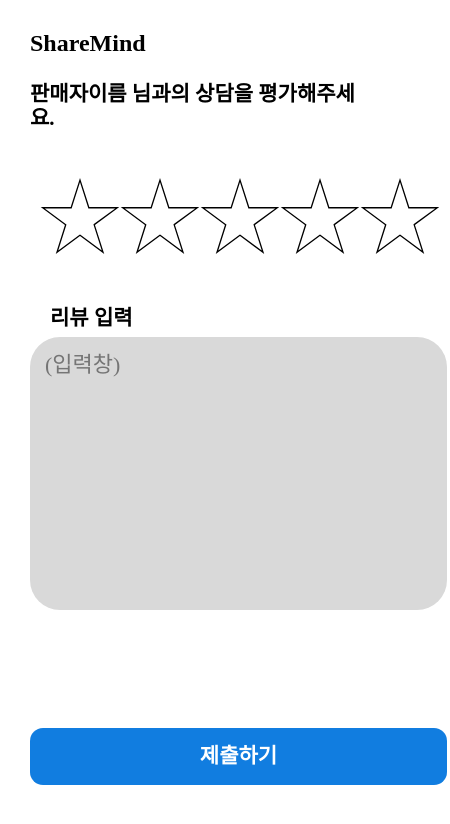
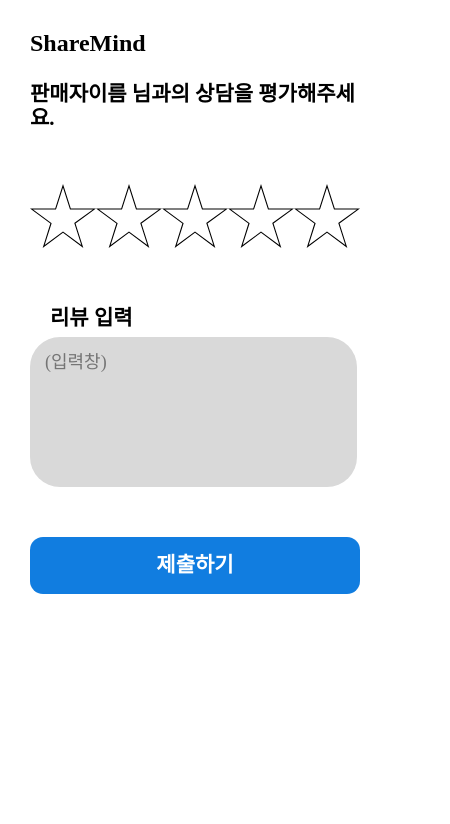
Before and after one commit to rmdnps10/sharemind-client, a React (Create React App) app: page /rating in a window 390 px wide. Shown: the top 824 px of the page, 450 px wide, since content can reach past the window. Built offline with nearby package versions, Linux system fonts and the light colour scheme; a web font is replaced by a local one.

Commit message:
fix: 반응형 처리 완료 (#7)

```diff
--- a/src/components/CounselLink/CounselLinkHeader.tsx
+++ b/src/components/CounselLink/CounselLinkHeader.tsx
@@ -20,7 +20,12 @@ export const HeaderText = styled.div`
   font-weight: 700;
 `;
 const HeaderSubText = styled.div`
-  font-size: 2.1rem;
   font-weight: 700;
   margin-bottom: 2.4rem;
+  @media (max-width: 767px) {
+    font-size: 1.8rem;
+  }
+  @media (min-width: 768px) {
+    font-size: 2.1rem;
+  }
 `;
--- a/src/components/CounselLink/PwInput.tsx
+++ b/src/components/CounselLink/PwInput.tsx
@@ -14,8 +14,8 @@ export const PwInput = () => {
     <PwInputContainer>
       <form onSubmit={handleOnSubmit}>
         <Input
-          width="41.7rem"
-          height="7.4rem"
+          width="100%"
+          height="6.4rem"
           fontSize="2.2rem"
           startPoint="2rem"
           value={input}
@@ -28,4 +28,10 @@ export const PwInput = () => {
 const PwInputContainer = styled.div`
   display: flex;
   flex-direction: column;
+  @media (max-width: 767px) {
+    width: 100%;
+  }
+  @media (min-width: 768px) {
+    width: 41.7rem;
+  }
 `;
--- a/src/components/Payment/PaymentContent.tsx
+++ b/src/components/Payment/PaymentContent.tsx
@@ -33,4 +33,10 @@ const PaymentContentContainer = styled.div`
 const ContentText = styled.div`
   font-size: 2.1rem;
   font-weight: 700;
+  @media (max-width: 767px) {
+    font-size: 1.8rem;
+  }
+  @media (min-width: 768px) {
+    font-size: 2.1rem;
+  }
 `;
--- a/src/components/Rating/RatingReview.tsx
+++ b/src/components/Rating/RatingReview.tsx
@@ -7,7 +7,7 @@ export const RatingReview = () => {
   //별점 number
   const [starRating, setStarRating] = useState(0);
   const [review, setReview] = useState('');
-  const handleOnChange = (e: React.ChangeEvent<HTMLInputElement>) => {
+  const handleOnChange = (e: React.ChangeEvent<HTMLTextAreaElement>) => {
     setReview(e.target.value);
   };
   const handleOnSubmit = (e: React.FormEvent<HTMLFormElement>) => {
@@ -26,14 +26,14 @@ export const RatingReview = () => {
     <RatingReviewContainer>
       <StarRate starRating={starRating} setStarRating={setStarRating} />
       <RatingText>리뷰 입력</RatingText>
-      <form onSubmit={handleOnSubmit}>
+      <form onSubmit={handleOnSubmit} className="form-review">
         <StyledTextArea
           value={review}
           onChange={handleOnChange}
           placeholder="(입력창)"
         />
         <Space />
-        <Button type="submit" width="41.7rem" height="5.7rem" fontSize="2.1rem">
+        <Button type="submit" width="100%" height="5.7rem" fontSize="2.1rem">
           제출하기
         </Button>
       </form>
@@ -42,6 +42,11 @@ export const RatingReview = () => {
 };
 const RatingReviewContainer = styled.div`
   margin-top: 4.8rem;
+  .form-review {
+    display: flex;
+    flex-direction: column;
+    align-items: start;
+  }
 `;
 const RatingText = styled.div`
   font-size: 2.1rem;
@@ -50,22 +55,32 @@ const RatingText = styled.div`
   margin-bottom: 0.7rem;
 `;
 const StyledTextArea = styled.textarea`
-  width: 38.7rem;
-  height: 24.3rem;
+  @media (max-width: 767px) {
+    width: 90%;
+    height: 12rem;
+  }
+  @media (min-width: 768px) {
+    width: 38.7rem;
+    height: 24.3rem;
+  }
   border: none;
   outline: none;
   background-color: #d9d9d9;
   border-radius: 3rem;
   resize: none;
   padding: 1.5rem;
-
   font-family: 'NanumGothic';
-  font-size: 2.2rem;
+  font-size: 1.8rem;
   font-weight: 700;
   &::placeholder {
     font-weight: 400;
   }
 `;
 const Space = styled.div`
-  height: 11.5rem;
+  @media (max-width: 767px) {
+    height: 5rem;
+  }
+  @media (min-width: 768px) {
+    height: 24.3rem;
+  }
 `;
--- a/src/components/Rating/StarRate.tsx
+++ b/src/components/Rating/StarRate.tsx
@@ -33,16 +33,31 @@ export const StarRate = ({ starRating, setStarRating }: StarRateProps) => {
 const StarRateContainer = styled.div`
   display: flex;
   justify-content: center;
-  width: 42rem;
+  @media (max-width: 767px) {
+    width: 100%;
+  }
+  @media (min-width: 768px) {
+    width: 42rem;
+  }
   margin-bottom: 5.2rem;
 `;
 const StarIcon = styled(Star)`
-  width: 8rem;
+  @media (max-width: 767px) {
+    width: 100%;
+  }
+  @media (min-width: 768px) {
+    width: 8rem;
+  }
   height: 7.6rem;
   cursor: pointer;
 `;
 const EmptyStarIcon = styled(EmptyStar)`
-  width: 8rem;
+  @media (max-width: 767px) {
+    width: 100%;
+  }
+  @media (min-width: 768px) {
+    width: 8rem;
+  }
   height: 7.6rem;
   cursor: pointer;
 `;
--- a/src/components/request/EmailInput.tsx
+++ b/src/components/request/EmailInput.tsx
@@ -16,7 +16,7 @@ export const EmailInput = () => {
       <EmailInputText color={BK}>이메일 입력*</EmailInputText>
       <form onSubmit={handleOnSubmit}>
         <Input
-          width="41.7rem"
+          width="100%"
           height="6rem"
           fontSize="2.2rem"
           startPoint="2rem"
@@ -31,7 +31,7 @@ export const EmailInput = () => {
           서비스 이용을 위해 개인정보취급방침에 동의합니다.
         </TextRequest>
         <TextRequest className="price">상담사1/상담료: 5,000원</TextRequest>
-        <Button type="submit" width="41.7rem" height="5.7rem" fontSize="2.1rem">
+        <Button type="submit" width="100%" height="5.7rem" fontSize="2.1rem">
           결제하기
         </Button>
       </form>
@@ -41,8 +41,19 @@ export const EmailInput = () => {
 const EmailInputContainer = styled.div`
   display: flex;
   flex-direction: column;
+  @media (max-width: 767px) {
+    width: 100%;
+  }
+  @media (min-width: 768px) {
+    width: 41.7rem;
+  }
   .agree {
-    margin-top: 21rem;
+    @media (max-width: 767px) {
+      margin-top: 10rem;
+    }
+    @media (min-width: 768px) {
+      margin-top: 21rem;
+    }
   }
   .price {
     margin-top: 5.7rem;
@@ -58,11 +69,12 @@ const EmailInputText = styled.div`
 const EmailDetailText = styled.div`
   font-size: 1.5rem;
   font-weight: 700;
-  width: 39rem;
+  width: 100%;
   color: ${(props) => props.color};
   margin-top: 1.5rem;
 `;
 const TextRequest = styled.div`
   font-size: 1.5rem;
   font-weight: 700;
+  width: 100%;
 `;
--- a/src/styles/GlobalStyle.ts
+++ b/src/styles/GlobalStyle.ts
@@ -3,6 +3,7 @@ import { normalize } from 'styled-normalize';
 import NanumGothicBold from '../assets/fonts/NanumGothic-Bold.ttf';
 import NanumGothicRegular from '../assets/fonts/NanumGothic-Regular.ttf';
 import NanumGothicExtraBold from '../assets/fonts/NanumGothic-ExtraBold.ttf';
+
 function setScreenSize() {
   let vh = window.innerHeight * 0.01;
   document.documentElement.style.setProperty('--vh', `${vh}px`); //"--vh"라는 속성으로 정의해준다.
```
